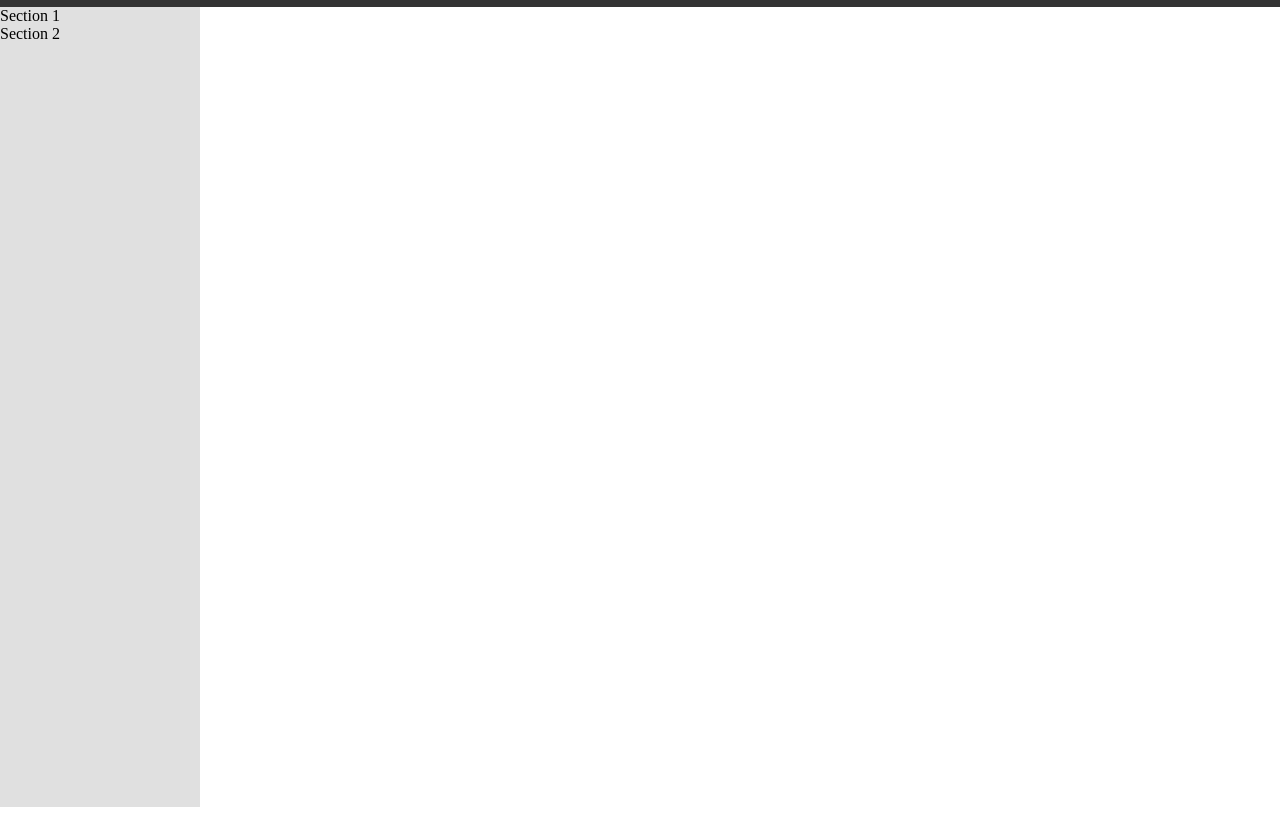
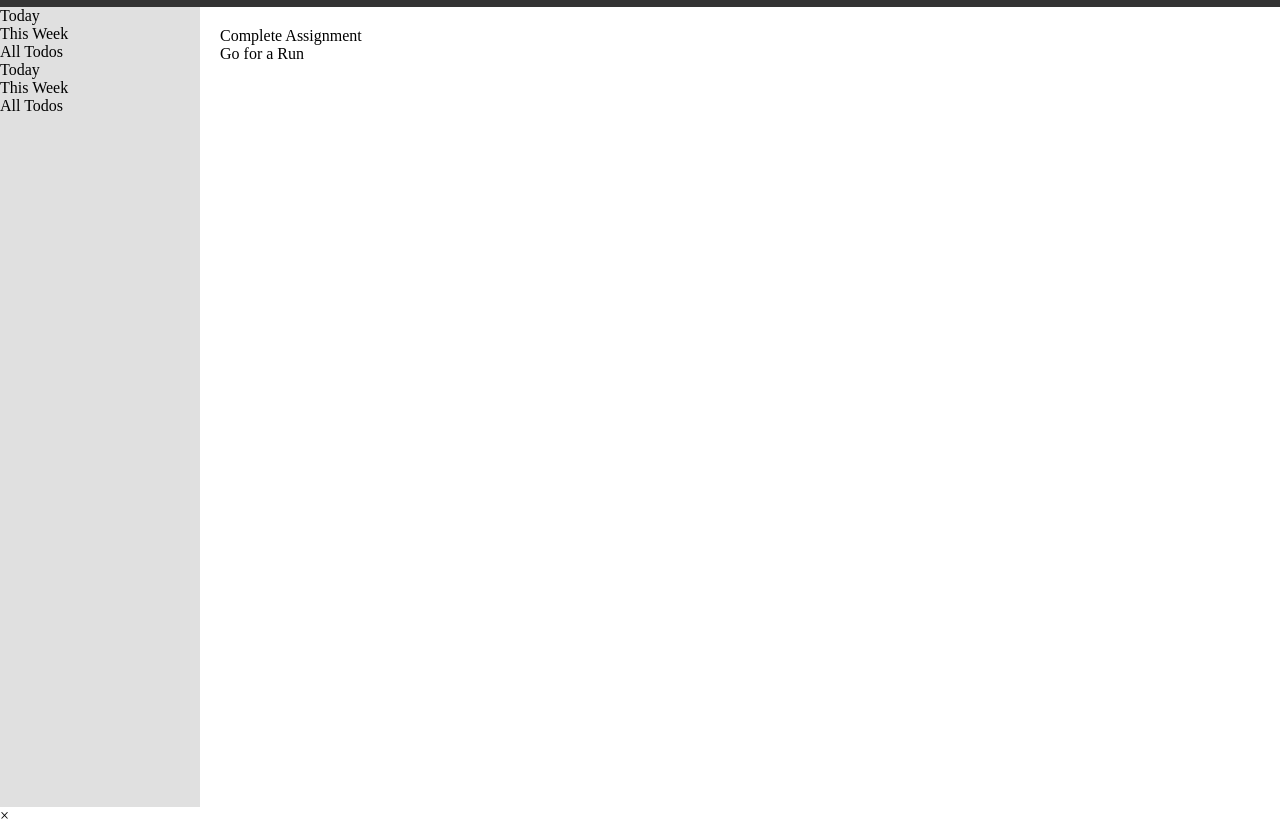
Before and after one commit to Vlad-Petruk/todo-list, a website built with webpack: page dist/index.html in a window 1280 px wide. Shown: the part 31-856 px from the top of the page. Built offline with nearby package versions, Linux system fonts and the light colour scheme.

Commit message:
with some chatGpt code

```diff
--- a/src/UI.js
+++ b/src/UI.js
@@ -1,16 +1,40 @@
 import { TodoFactory, ProjectFactory } from "./factories";
+
+// Maybe try to work with this function all the way, with sections(today,week, month)
+// maybe tre to update function to be able to add todos and create and add projects as well
+
+let todo = TodoFactory('MyTodo','sdfgsdg','11/12/12','top');
+let todo2 = TodoFactory('MyTodo2','sdfgsdg','11/12/12','top');
+let todo3 = TodoFactory('MyTodo3','sdfgsdg','11/12/12','top');
+console.log(todo)
+
+let project1 = ProjectFactory('NewProj')
+ project1.addTodo(todo);
+ project1.addTodo(todo2);
+ project1.addTodo(todo3);
+
+ project1.deleteTodo(todo3)
+ console.log(project1)
+
+
+const renderTodoOnSection = (project)=>{
+    return project.todos[0].title;
+}
 
 const domLoader = () =>{
     const navigation = document.getElementById('navigation');
     const content = document.getElementById('content');
+    const modal = document.getElementById('modal');
+    const modalContent = document.getElementById('modal-content');
 
-    // Sample data for navigation items and corresponding content
-    const sections = [
-      { id: 'section1', title: 'Section 1', content: 'Content for Section 1' },
-      { id: 'section2', title: 'Section 2', content: 'Content for Section 2' },
-      // Add more sections as needed
+    // Initial sample data for navigation items and corresponding content
+    let sections = [
+      { id: 'today', title: 'Today', content: [] },
+      { id: 'week', title: 'This Week', content: [] },
+      { id: 'all', title: 'All Todos', content: [] },
     ];
 
+    // Function to render navigation items
     function renderNavigation() {
       sections.forEach(section => {
         const item = document.createElement('div');
@@ -20,23 +44,116 @@ const domLoader = () =>{
       });
     }
 
+    // Function to show content for a selected section
     function showContent(section) {
       // Hide previous content
       content.innerHTML = '';
       // Display new content
       const contentElement = document.createElement('div');
-      contentElement.textContent = section.content;
+
+      // Check if there is content in the section
+      if (section.content.length === 0) {
+        const noTodosMessage = document.createElement('p');
+        noTodosMessage.textContent = 'No todos for this section.';
+        contentElement.appendChild(noTodosMessage);
+      } else {
+        // Iterate over the array and create elements for each todo item
+        section.content.forEach((todo, index) => {
+          const todoElement = document.createElement('div');
+          todoElement.textContent = todo.title; // Assuming each todo has a 'title' property
+          todoElement.addEventListener('click', () => openModal(todo, index));
+          contentElement.appendChild(todoElement);
+        });
+      }
+
       content.appendChild(contentElement);
+    }
+
+    // Function to open modal with todo details
+    function openModal(todo, index) {
+      modalContent.innerHTML = `<p>Todo Details:</p><p>Title: ${todo.title}</p><p>Details: ${todo.details || 'No details available'}</p>`;
+      modal.style.display = 'block';
+
+      // Close modal when the close button is clicked
+      const closeModalBtn = document.getElementById('close-modal');
+      closeModalBtn.addEventListener('click', () => closeModal());
+
+      // Optional: Add functionality to update or delete todo in the modal
+      // const updateBtn = document.createElement('button');
+      // updateBtn.textContent = 'Update';
+      // updateBtn.addEventListener('click', () => updateTodoDetails(index));
+      // modalContent.appendChild(updateBtn);
+    }
+
+    // Function to close the modal
+    function closeModal() {
+      modal.style.display = 'none';
+    }
+
+    // Function to update todo details (optional)
+    function updateTodoDetails(index) {
+      // Add your logic to update todo details
+      // You can use prompt, input fields, or another modal for updating
+      // Then update the sections array and close the modal
+      closeModal();
     }
 
     // Initial render
     renderNavigation();
 
-    return {
-        sections,
-        renderNavigation,
-        showContent
-    }
+    // Add this function to the existing script.js file
+function addSampleData() {
+    // Example of adding sample data to the 'today' section
+    sections.find(section => section.id === 'today').content = [
+      { title: 'Complete Assignment', details: 'Finish the todo app project.' },
+      { title: 'Go for a Run', details: 'Stay active and healthy.' },
+    ];
+
+    // Refresh the navigation and content to see the changes
+    renderNavigation();
+    showContent(sections.find(section => section.id === 'today'));
+  }
+  addSampleData()
+    // const navigation = document.getElementById('navigation');
+    // const content = document.getElementById('content');
+
+    // // Sample data for navigation items and corresponding content
+    // const sections = [
+    //   { id: 'section1', title: 'All', content: renderTodoOnSection(project1) },
+    //   { id: 'section2', title: 'Today', content: 'Content for Section 2' },
+    //   { id: 'section3', title: 'Week', content: 'Content for Section 3' },
+    //   { id: 'section4', title: 'Important', content: 'Content for Section 4' },
+    //   { id: 'section5', title: 'Completed', content: 'Content for Section 5' },
+    //   // Add more sections as needed
+    // ];
+
+
+    // function renderNavigation() {
+    //   sections.forEach(section => {
+    //     const item = document.createElement('div');
+    //     item.textContent = section.title;
+    //     item.addEventListener('click', () => showContent(section));
+    //     navigation.appendChild(item);
+    //   });
+    // }
+
+    // function showContent(section) {
+    //   // Hide previous content
+    //   content.innerHTML = '';
+    //   // Display new content
+    //   const contentElement = document.createElement('div');
+    //   contentElement.textContent = section.content;
+    //   content.appendChild(contentElement);
+    // }
+
+    // // Initial render
+    // renderNavigation();
+
+    // return {
+    //     sections,
+    //     renderNavigation,
+    //     showContent
+    // }
 }
 
 export {domLoader}
--- a/src/factories.js
+++ b/src/factories.js
@@ -30,18 +30,6 @@ const TodoFactory = (title, description, dueDate, priority) => {
     };
 }
 
-let todo = TodoFactory('MyTodo','sdfgsdg','11/12/12','top');
-let todo2 = TodoFactory('MyTodo2','sdfgsdg','11/12/12','top');
-let todo3 = TodoFactory('MyTodo3','sdfgsdg','11/12/12','top');
-console.log(todo)
-
-let project = ProjectFactory('NewProj')
- project.addTodo(todo);
- project.addTodo(todo2);
- project.addTodo(todo3);
-
- project.deleteTodo(todo3)
- console.log(project)
 
 
  export {ProjectFactory, TodoFactory}
```
Also changed, not shown: dist/index.html, dist/main.js, src/index.js (line endings or trailing spaces).
